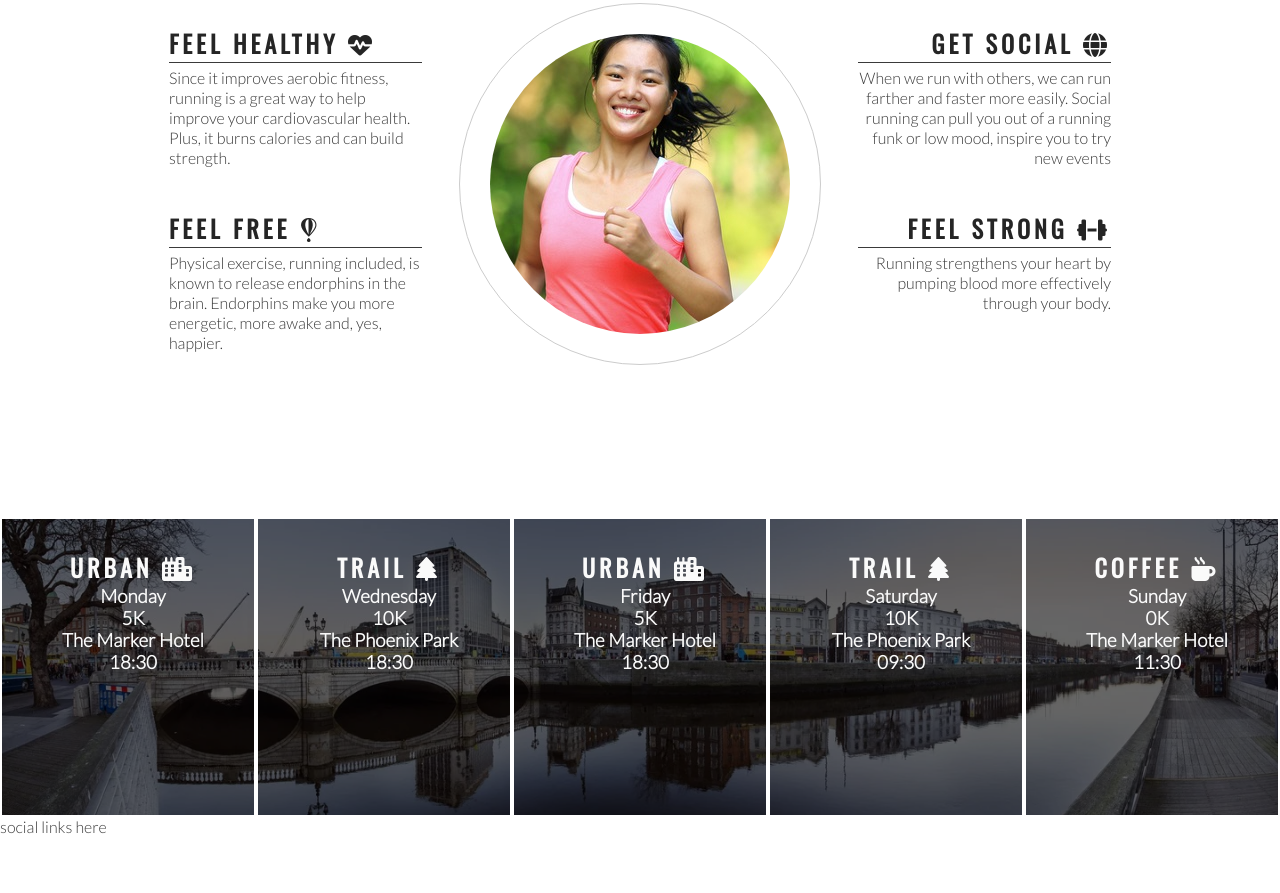
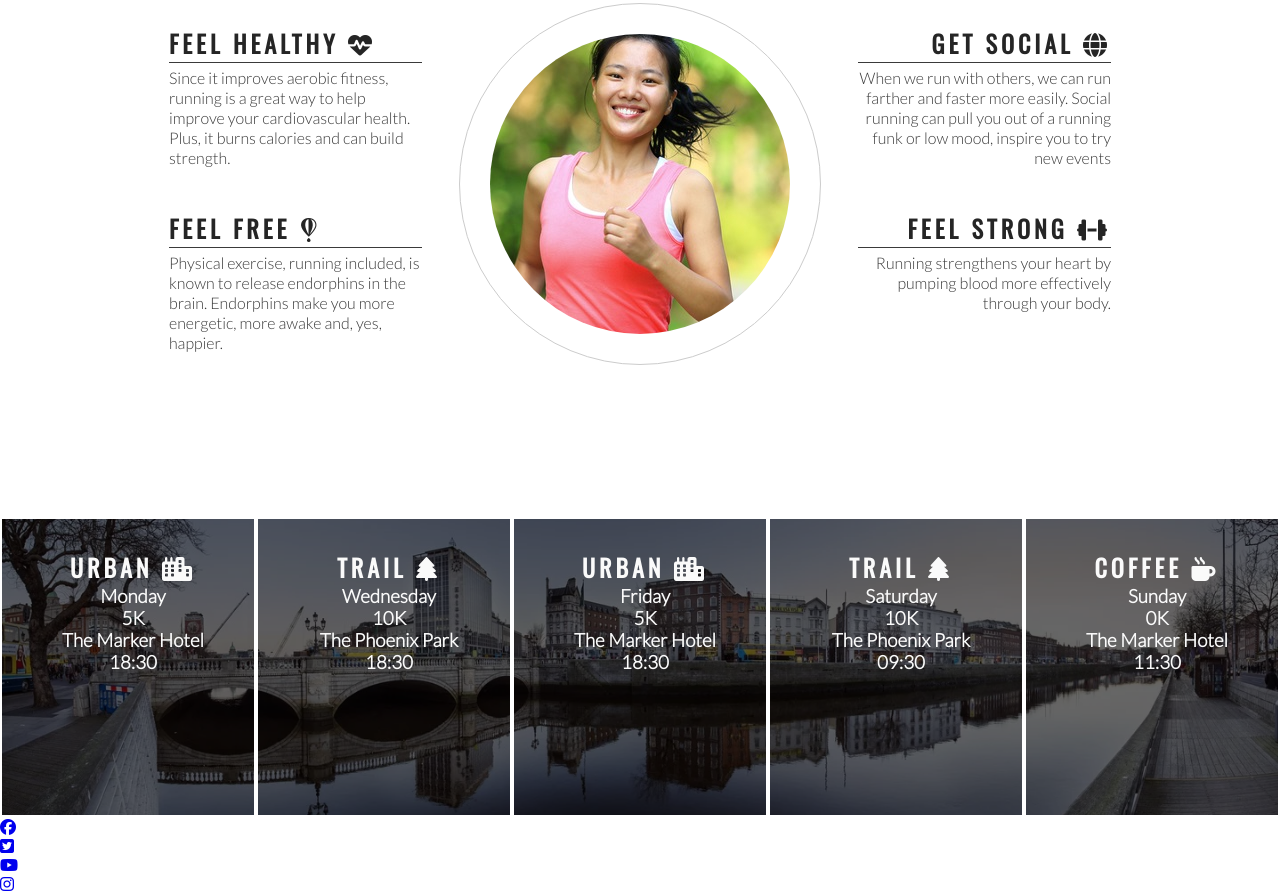
Before and after one commit to Simiine/love-running, a plain HTML site: page index.html in a window 1280 px wide. Shown: the part 778-1671 px from the top of the page. Before the commit the page ends 1614 px from the top, so only its background shows below. Drawn offline with nearby package versions, Linux system fonts and the light colour scheme.

Commit message:
Add social media icons to footer

```diff
--- a/index.html
+++ b/index.html
@@ -116,7 +116,20 @@
         </div>
     </section>
     <footer>
-        social links here
+        <ul>
+            <li>
+                <a href="https://facebook.com" target="_blank" rel="noopener" aria-label="Visit our facebook page (opens in a new tab)"><i class="fa-brands fa-facebook"></i></a>
+            </li>
+            <li>
+                <a href="https://twitter.com" target="_blank" rel="noopener" aria-label="Visit our twitter page (opens in a new tab)"><i class="fa-brands fa-twitter-square"></i></i></a>
+            </li>
+            <li>
+                <a href="https://youtube.com" target="_blank" rel="noopener" aria-label="Visit our youtube page (opens in a new tab)"><i class="fa-brands fa-youtube"></i></i></a>
+            </li>
+            <li>
+                <a href="https://instagram.com" target="_blank" rel="noopener" aria-label="Visit our instagram page (opens in a new tab)"><i class="fa-brands fa-instagram"></i></i></a>
+            </li>
+        </ul>
     </footer>
     <!-- font awesome script -->
     <script src="https://kit.fontawesome.com/3a35bc4e56.js" crossorigin="anonymous"></script>
```
